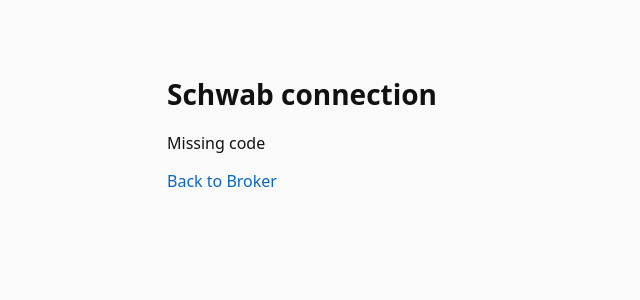
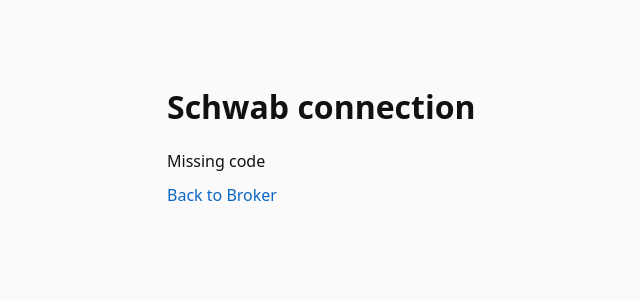
Before and after one commit to deepRdata/trading-journal-app, a Next.js app: page /broker/callback in a window 1280 px wide. Shown: the top 300 px of the page, without its empty margins (113-753 px from the left). Built offline with nearby package versions, Linux system fonts and the light colour scheme.

Commit message:
Fix broker callback suspense

```diff
--- a/app/broker/callback/page.tsx
+++ b/app/broker/callback/page.tsx
@@ -1,10 +1,10 @@
 'use client'
 
 import Link from 'next/link'
-import { useEffect, useState } from 'react'
+import { Suspense, useEffect, useState } from 'react'
 import { useSearchParams } from 'next/navigation'
 
-export default function BrokerCallbackPage() {
+function CallbackInner() {
   const sp = useSearchParams()
 
   // Schwab should send `code`, but we allow a few fallbacks just in case.
@@ -30,32 +30,36 @@
         return
       }
 
-      setMsg('Exchanging code…')
-
-      // NOTE: If your /api/schwab/exchange route expects POST, change method to 'POST'.
+      setMsg('Exchanging code...')
       const res = await fetch(`/api/schwab/exchange?code=${encodeURIComponent(code)}`, {
         method: 'GET',
         cache: 'no-store',
       })
-
-      const text = await res.text()
-
+      const json = await res.json().catch(() => ({}))
       if (!res.ok) {
-        setMsg(`Exchange failed (${res.status}): ${text}`)
+        setMsg(json?.error ?? `Exchange failed (${res.status})`)
         return
       }
 
-      setMsg('Connected! Go back to Broker Sync.')
+      setMsg('Connected! You can go back to Broker Sync.')
     })()
   }, [code, error, errorDesc])
 
   return (
-    <div style={{ maxWidth: 720, margin: '40px auto', padding: 16 }}>
-      <h1 style={{ fontSize: 28, fontWeight: 700 }}>Schwab connection</h1>
-      <p style={{ marginTop: 12 }}>{msg || 'Working…'}</p>
+    <div style={{ maxWidth: 720, margin: '40px auto', padding: 24 }}>
+      <h1>Schwab connection</h1>
+      <div style={{ marginTop: 12 }}>{msg}</div>
       <div style={{ marginTop: 12 }}>
         <Link href="/broker">Back to Broker</Link>
       </div>
     </div>
   )
 }
+
+export default function BrokerCallbackPage() {
+  return (
+    <Suspense fallback={<div style={{ padding: 24 }}>Loading…</div>}>
+      <CallbackInner />
+    </Suspense>
+  )
+}
```
